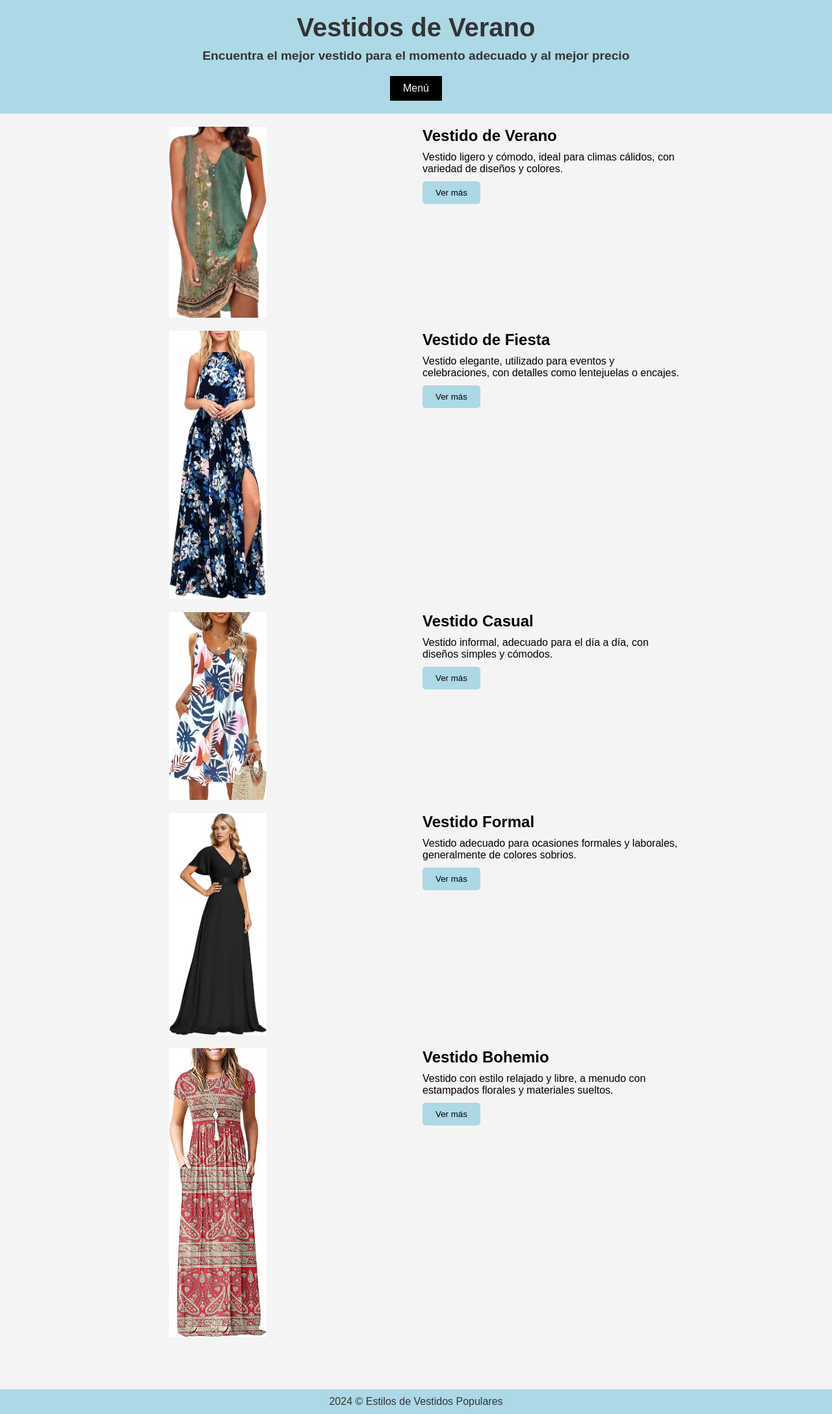
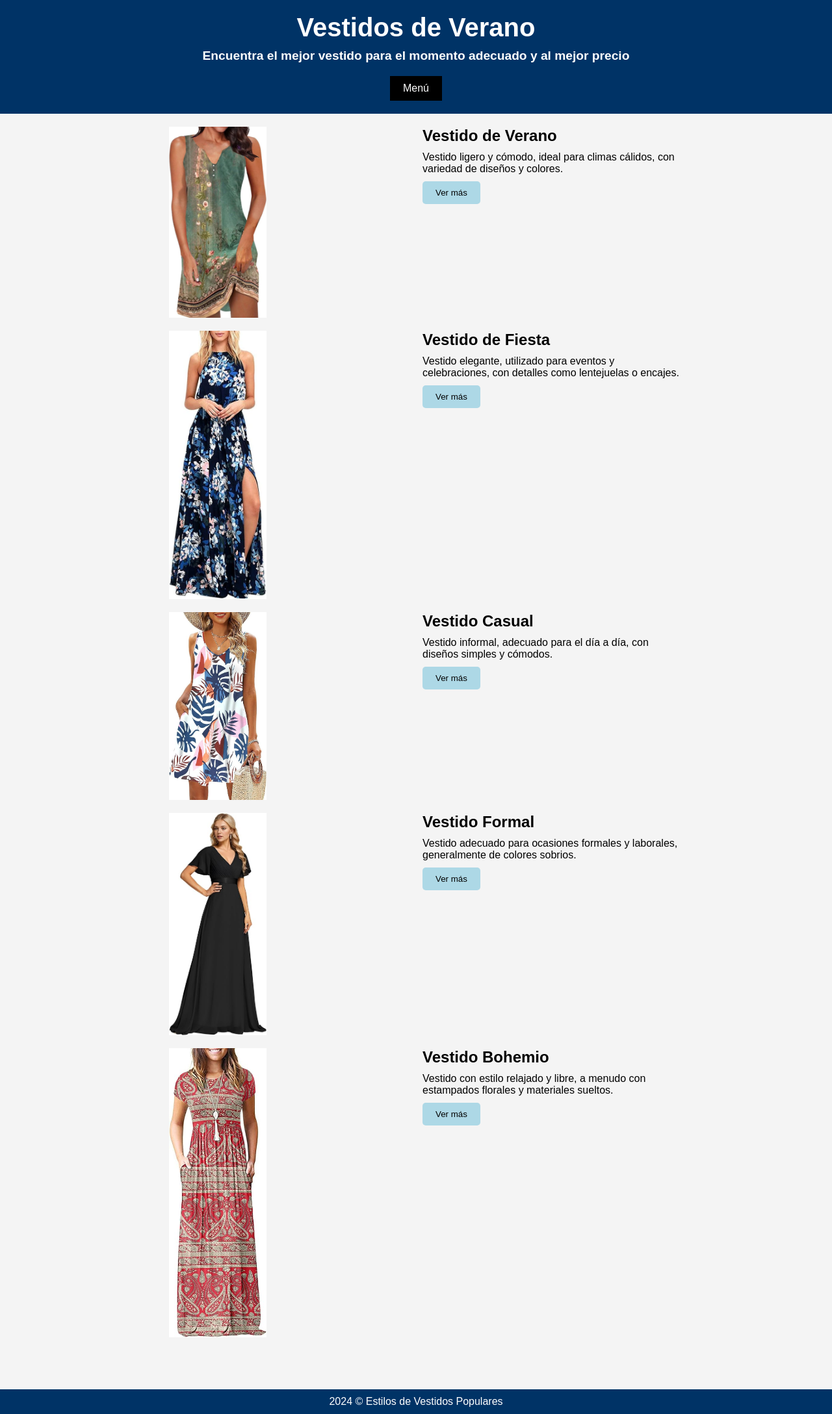
Before and after one commit to IMAGIF/VESTIDOS, a plain HTML site: page vestido-de-verano.html in a window 1280 px wide. Shown: the whole page at 65% size. Drawn offline with Linux system fonts and the light colour scheme.

Commit message:
VES VERAN

```diff
--- a/vestido-de-verano.html
+++ b/vestido-de-verano.html
@@ -12,8 +12,8 @@
             background-color: #f4f4f4;
         }
         header {
-            background-color: #add8e6;
-            color: #333;
+            background-color: #003366; /* Azul oscuro */
+            color: white; /* Letra en blanco */
             padding: 20px 0;
             text-align: center;
             position: relative;
@@ -67,8 +67,8 @@
             background-color: #90c1e0;
         }
         footer {
-            background-color: #add8e6;
-            color: #333;
+            background-color: #003366; /* Azul oscuro */
+            color: white; /* Letra en blanco */
             text-align: center;
             padding: 10px 0;
             position: relative;
@@ -120,6 +120,7 @@
     <div class="dropdown">
         <button onclick="toggleMenu()">Menú</button>
         <div id="dropdownContent" class="dropdown-content">
+            <a href="https://imagif.github.io/VESTIDOS/index.html" target="_blank">Inicio</a>
             <a href="https://amzn.to/3zolLEd" target="_blank">Vestido de Verano</a>
             <a href="vestido-de-fiesta" target="_blank">Vestido de Fiesta</a>
             <a href="vestido-casual" target="_blank">Vestido Casual</a>
```
